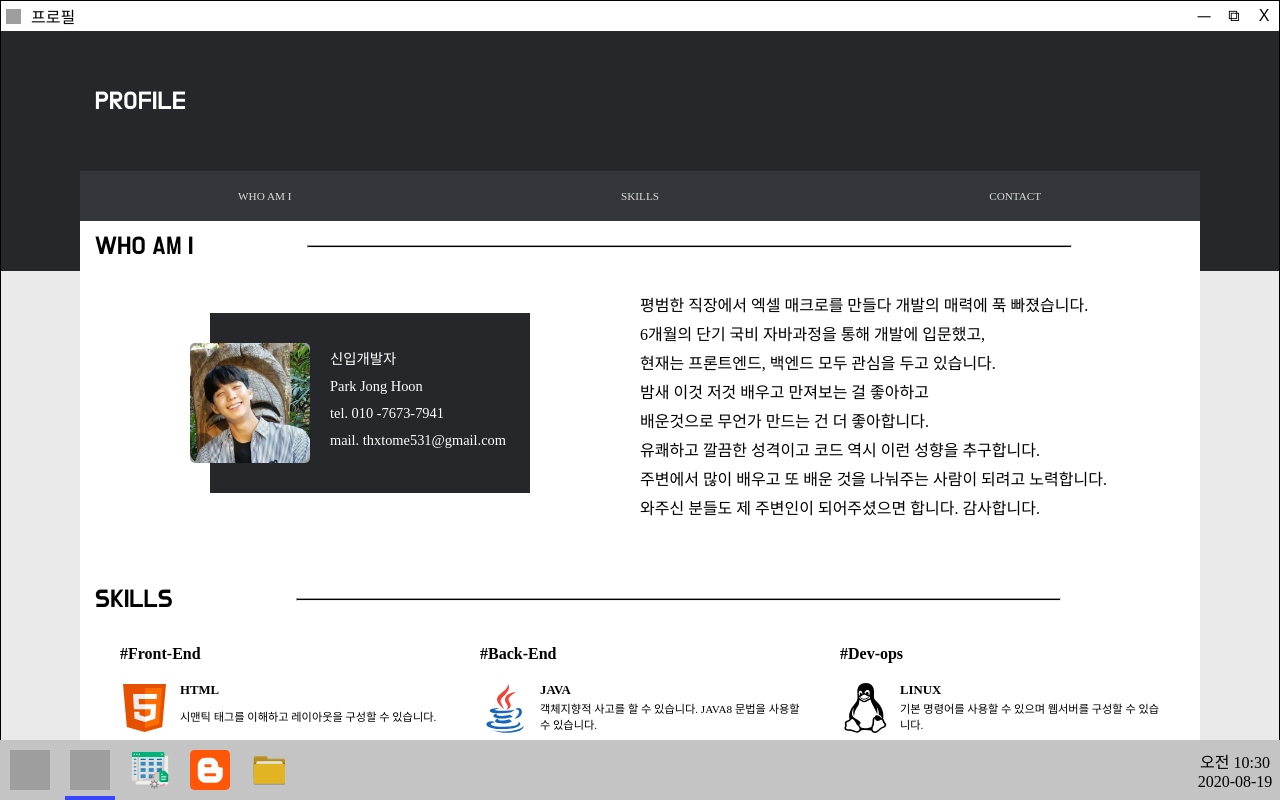
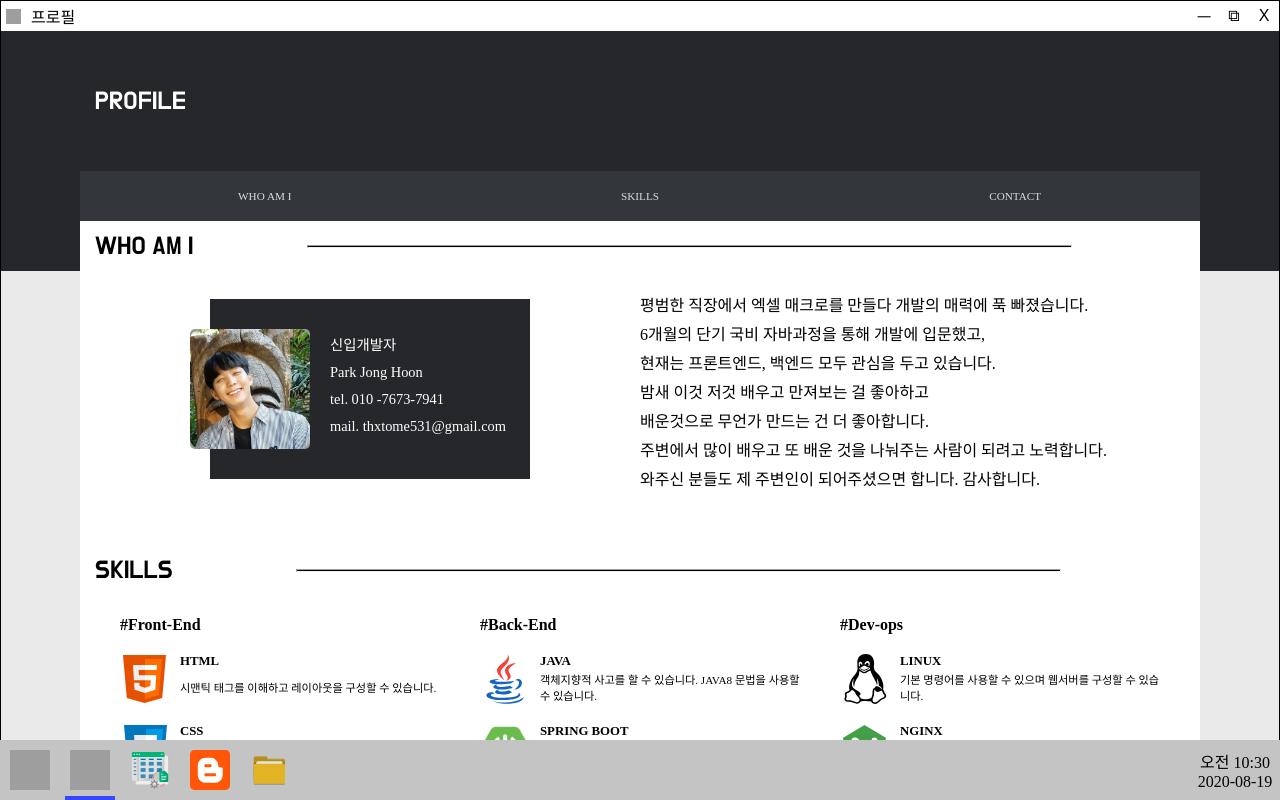
Before and after one commit to thxtome/portfolio, a React (Create React App) app in the folder client/: page / in a window 1280 px wide. Both pictures are taken after a click on the element 90 px from the left and 770 px from the top of the page. Built offline with nearby package versions, Linux system fonts and the light colour scheme; grey boxes are pictures that could not be loaded; the HTML template or start-up script is replaced by a standard one.

Commit message:
자기소개 문구 변경

```diff
--- a/client/src/component/profile/WhoAmI.js
+++ b/client/src/component/profile/WhoAmI.js
@@ -92,7 +92,6 @@ const WhoAmI = ({ isMobileView, refs }) => {
     "현재는 프론트엔드, 백엔드 모두 관심을 두고 있습니다.",
     "밤새 이것 저것 배우고 만져보는 걸 좋아하고 ",
     "배운것으로 무언가 만드는 건 더 좋아합니다.",
-    "유쾌하고 깔끔한 성격이고 코드 역시 이런 성향을 추구합니다.",
     "주변에서 많이 배우고 또 배운 것을 나눠주는 사람이 되려고 노력합니다.",
     "와주신 분들도 제 주변인이 되어주셨으면 합니다. 감사합니다.",
   ];
```
